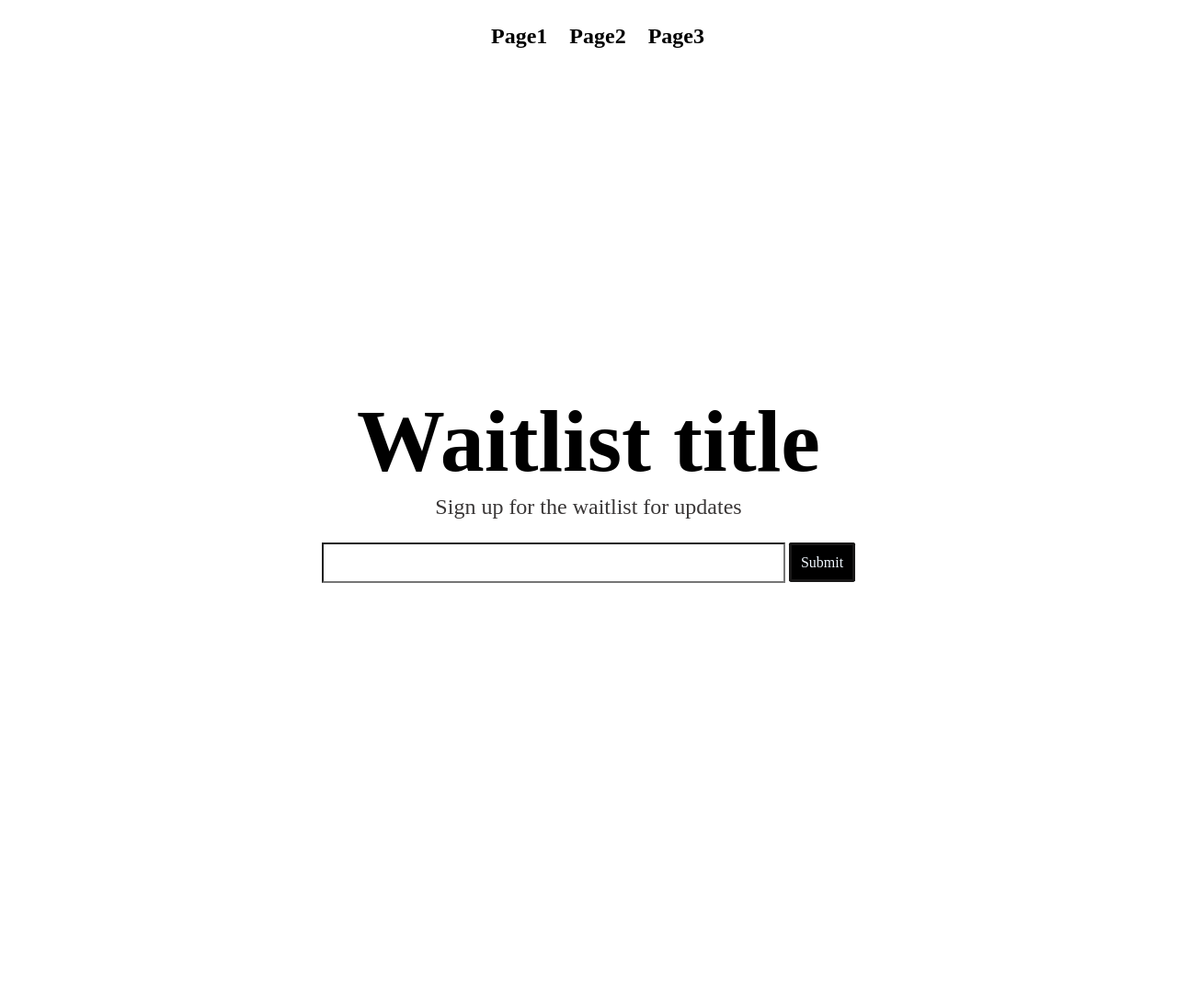
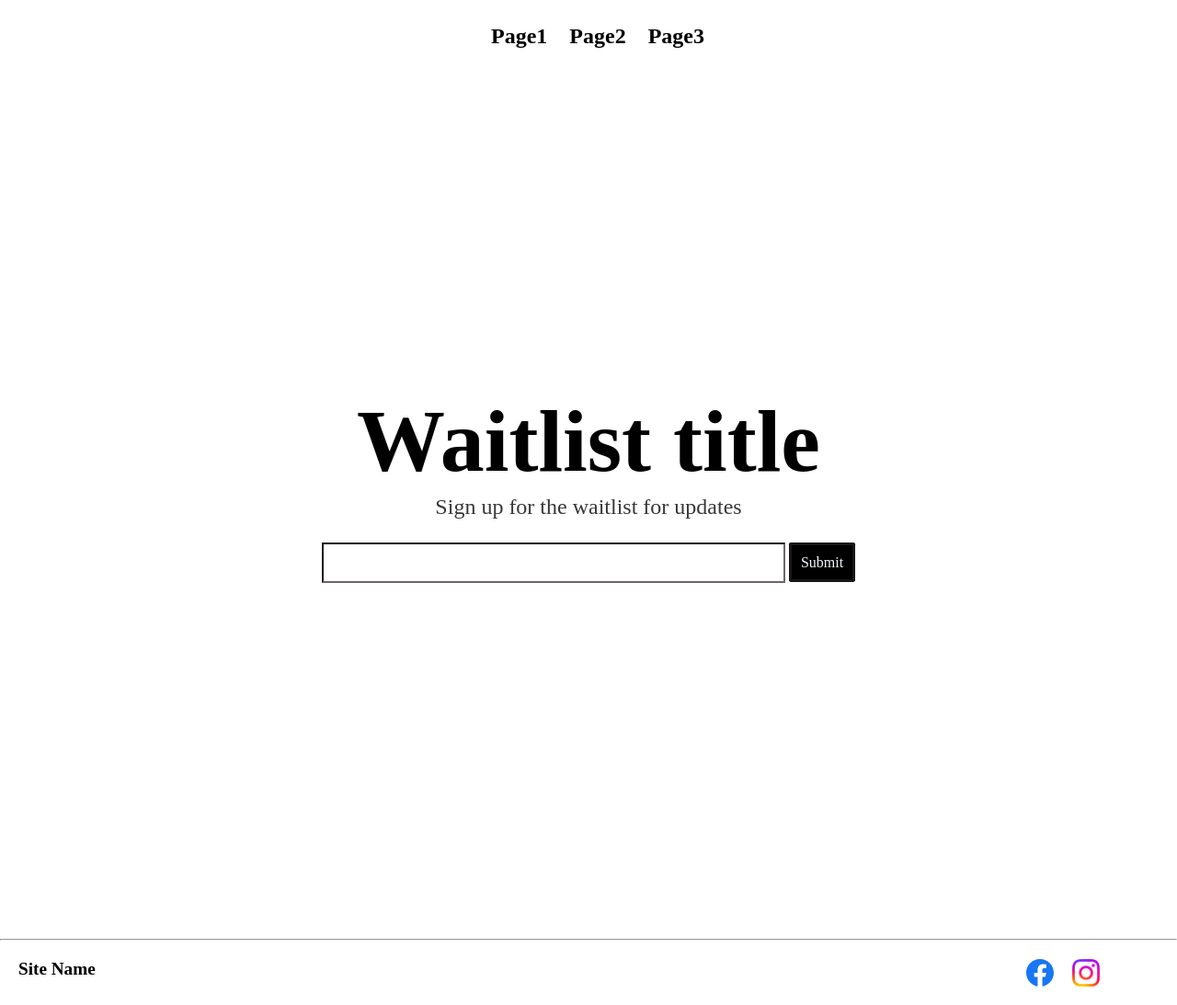
Before and after one commit to itz-shashank/assignment, a plain HTML site: page assignment10/index.html in a window 1280 px wide. Shown: the whole page at 92% size. Before the commit the page ends 800 px from the top, so only its background shows below. Drawn offline with Linux system fonts and the light colour scheme.

Commit message:
uploades

```diff
--- a/assignment10/index.html
+++ b/assignment10/index.html
@@ -19,7 +19,17 @@
    <form action="">
     <input type="email" class="mail" name="email" required>
  <a href="">Submit</a>
+
 </form>
+<hr>
+
 </div>
 </body>
+<footer>
+    <div class="foot"> <strong>Site Name</strong></div>
+   <div class="icon">
+    <img src="images/font.svg.svg" alt="">
+    <img src="images/insta.png" alt="" srcset="">
+    </div>
+</footer>
 </html>
--- a/assignment10/style.css
+++ b/assignment10/style.css
@@ -60,3 +60,28 @@ form a{
    margin-bottom: 20px;
 
 }
+.mail{
+    border-color: rgb(111, 101, 101);
+}
+hr{
+    margin-top: 30%;
+    color: rgb(54, 52, 52);
+}
+footer{
+  display: flex;
+    margin: 20px;
+}
+.foot{
+  float: left;
+  font-size: larger;
+}
+.icon{
+    position: relative;
+    margin-left: 80%;
+display: flex;
+float: right;
+}
+.icon img{
+    margin-left: 20px;
+    max-width: 30px;
+}
```
Also changed, not shown: assignment10/images/font.svg.svg (added), assignment10/images/insta.png (added).
